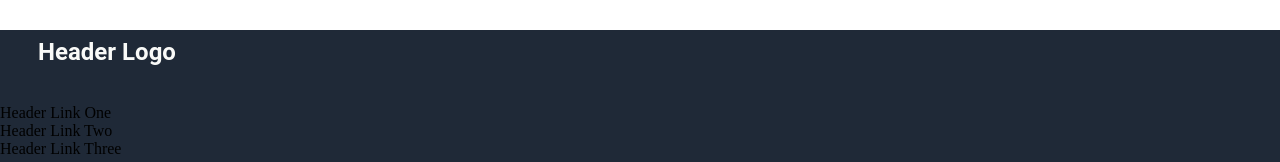
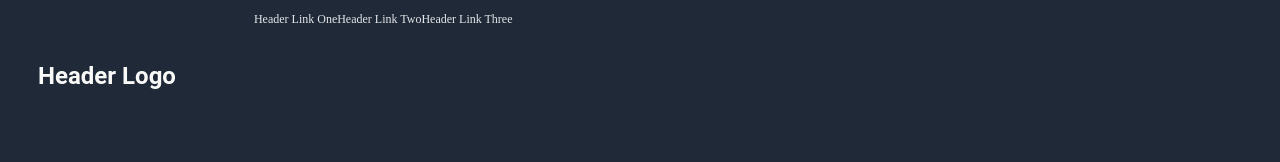
Before and after one commit to koicaaaa/landing-page, a plain HTML site: page index.html in a window 1280 px wide. Shown: the top 162 px of the page. Drawn offline with Linux system fonts and the light colour scheme.

Commit message:
Added flex to the ul and header-links, the blue is now touching the top.

```diff
--- a/styles.css
+++ b/styles.css
@@ -1,10 +1,22 @@
-* {
+body {
     padding: 0;
     margin: 0;
 }
 
 .header {
     background-color: #1F2937;
+}
+
+.header-links {
+    display: flex;
+}
+
+ul {
+    list-style-type: none;
+    color: #E5E7EB;
+    font-size: 12px;
+    display: flex;
+    align-items: center;
 }
 
 .left-links {
```
Also changed, not shown: index.html (line endings or trailing spaces).
